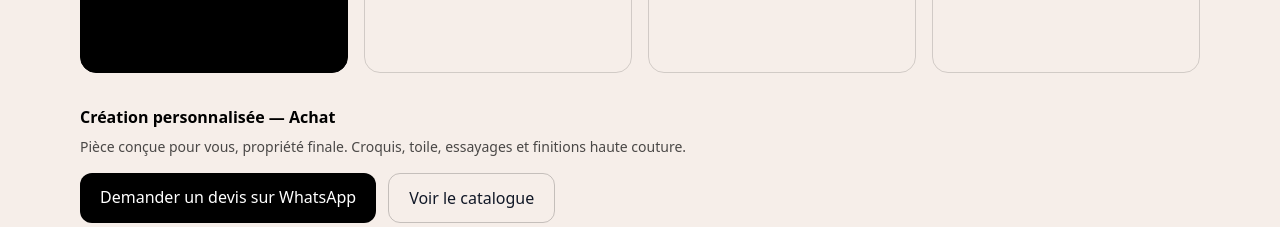
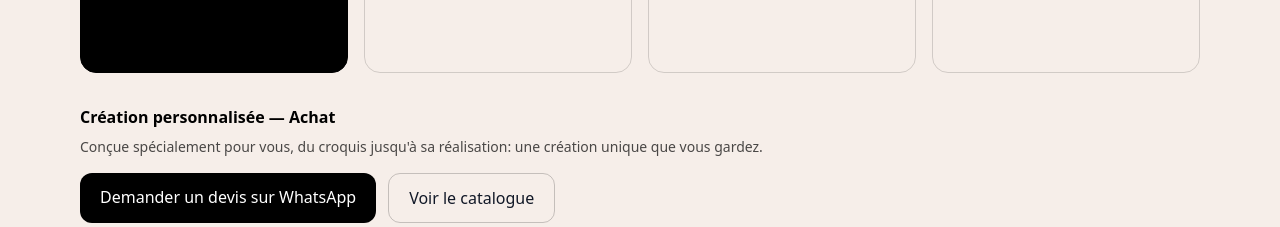
Before and after one commit to ilanpalacci26/Maisonpalacci, a React (Vite) app: page / in a window 1280 px wide. Shown: the part 1900-2127 px from the top of the page. Built offline with nearby package versions, Linux system fonts and the light colour scheme.

Commit message:
Update App.jsx

```diff
--- a/src/App.jsx
+++ b/src/App.jsx
@@ -18,14 +18,14 @@ const FORMULES = [
     title: "Création personnalisée",
     variant: "Achat",
     details:
-      "Pièce conçue pour vous, propriété finale. Croquis, toile, essayages et finitions haute couture.",
+      "Conçue spécialement pour vous, du croquis jusqu'à sa réalisation: une création unique que vous gardez.",
   },
   {
     key: "custom_rent",
     title: "Création personnalisée",
     variant: "Location",
     details:
-      "Pièce sur-mesure pour l’événement, restitution après usage. Entretien et ajustements inclus.",
+      "Conçue spécialement pour vous, du croquis jusqu'à sa réalisation: une création unique que vous porterez pour une unqiue occasion.",
   },
 
   {
@@ -33,7 +33,7 @@ const FORMULES = [
     title: "Demi-mesure",
     variant: "Achat",
     details:
-      "Base existante adaptée à votre morphologie, finitions personnalisées. Vous gardez la pièce.",
+      "Choisissez votre modèle coup de coeur parmi nos créations uniques tout en l'adaptant à vos mensurations.",
   },
 
   {
@@ -41,7 +41,7 @@ const FORMULES = [
     title: "Demi-mesure",
     variant: "Location",
     details:
-      "Modèle de collection ajusté à vos mesures pour la location. Idéal pour une soirée unique.",
+      "Choisissez votre modèle coup de coeur parmi nos créations uniques en l'adaptant à vos mensurations, profitez en pour une occasion d'un soir.",
   },
 
 ];
@@ -52,8 +52,8 @@ const TESTIMONIALS = [
   { quote: "Du croquis au dernier essayage, un accompagnement très professionnel.", author: "Léa K." },
 ];
 
-const WHATSAPP_INTL = "972587786721";
-const WHATSAPP_MESSAGE = encodeURIComponent("Bonjour, je souhaite une recommandation et plus de détails sur vos créations.");
+const WHATSAPP_INTL = "972587786722";
+const WHATSAPP_MESSAGE = encodeURIComponent("Bonjour, je serais ravie d’avoir plus de détails sur vos créations et vos conseils.");
 const WHATSAPP_URL = `https://wa.me/${WHATSAPP_INTL}?text=${WHATSAPP_MESSAGE}`;
 const MAPS_URL = `https://www.google.com/maps/search/?api=1&query=${encodeURIComponent("3 David Pinkas")}`;
 
```
